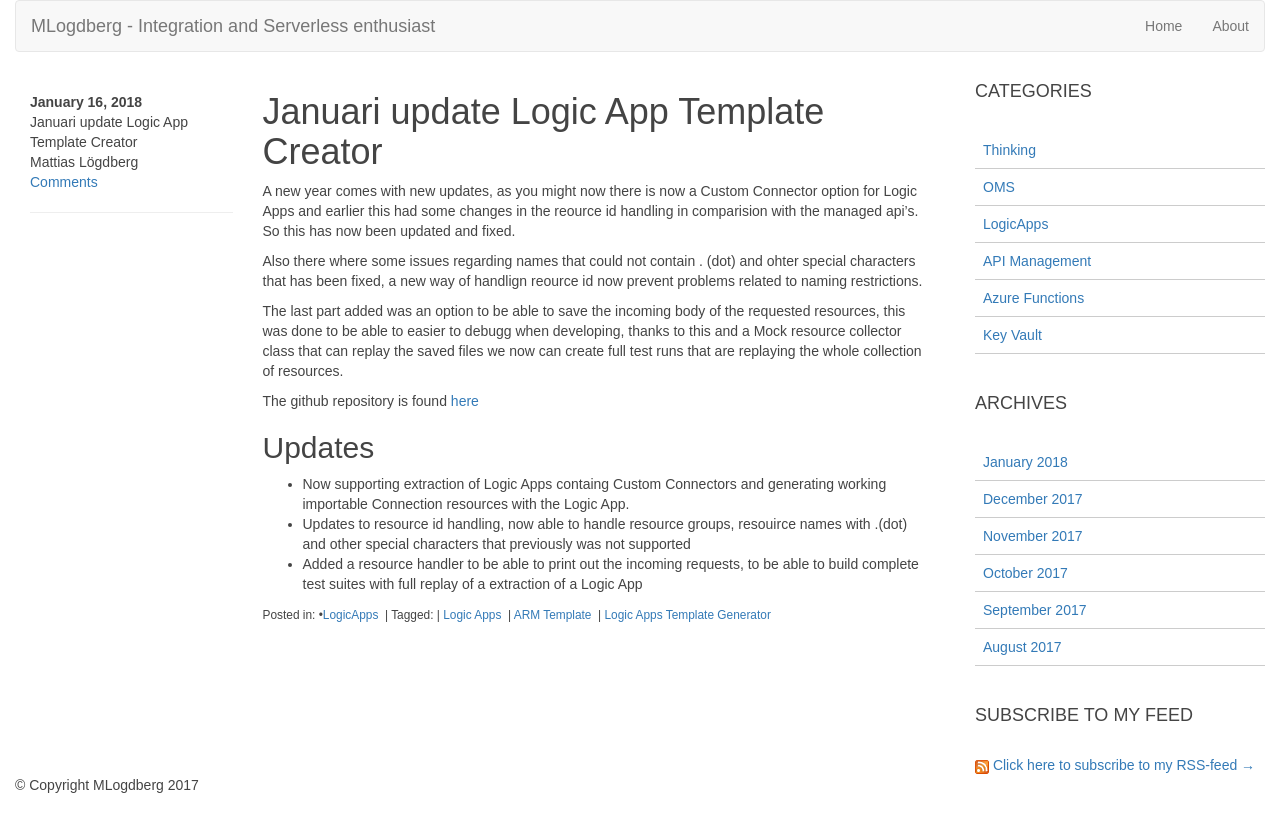
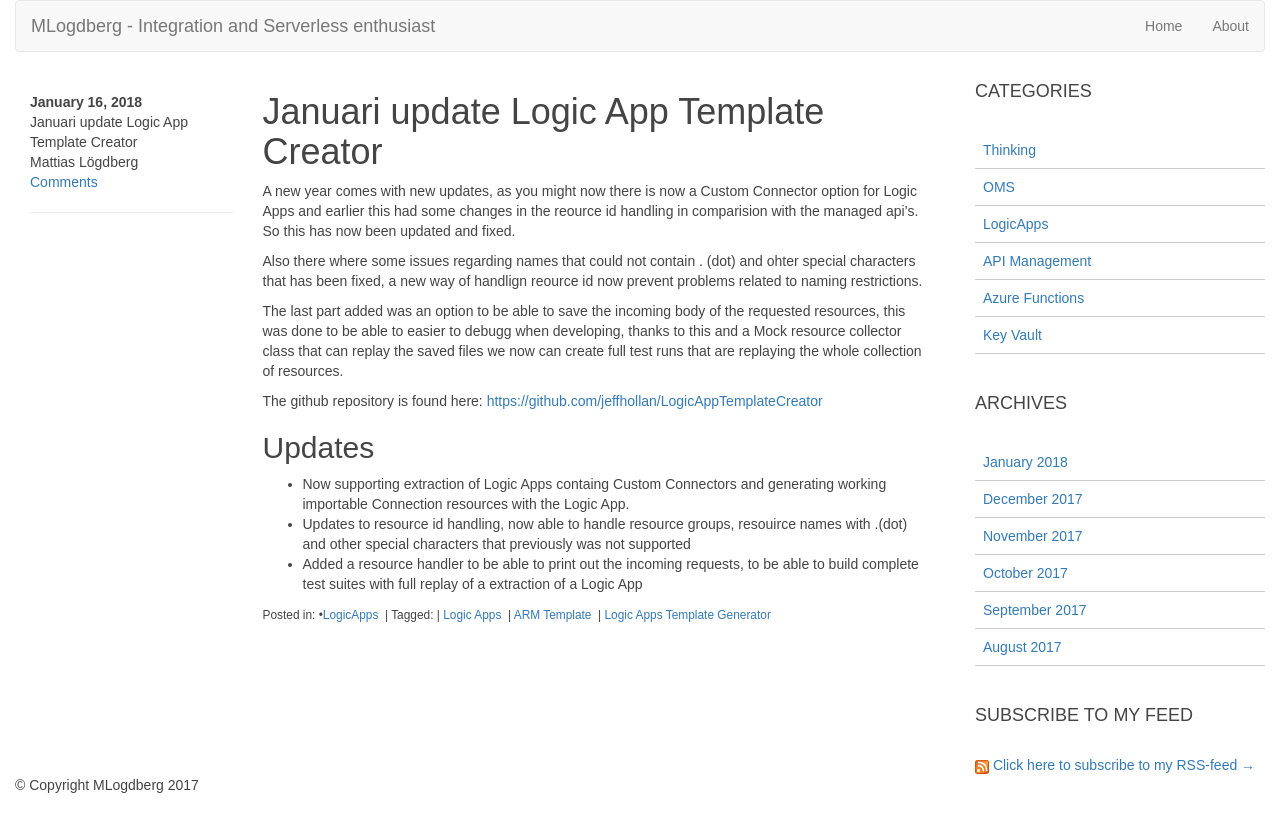
Before and after one commit to MLogdberg/mlogdberg.github.io, a Jekyll site: the page built from _posts/2018-01-16-Logic App Template Generator Update Januari.md, in a window 1280 px wide. Shown: the top 832 px of the page. Built offline with Jekyll 4.4.1, drawn with Linux system fonts in a browser that asks for light colours; nearby versions of some CDN libraries; some web fonts are replaced; comment, search, counter and statistics services are not loaded; some of the changed lines change nothing that is shown.

Commit message:
link fixed

```diff
--- a/_posts/2018-01-16-Logic App Template Generator Update Januari.md
+++ b/_posts/2018-01-16-Logic App Template Generator Update Januari.md
@@ -15,7 +15,7 @@
 
 The last part added was an option to be able to save the incoming body of the requested resources, this was done to be able to easier to debugg when developing, thanks to this and a Mock resource collector class  that can replay the saved files we  now can create full test runs that are replaying the whole collection of resources.
 
-The github repository is found [here](https://github.com/jeffhollan/LogicAppTemplateCreator)
+The github repository is found here: [https://github.com/jeffhollan/LogicAppTemplateCreator](https://github.com/jeffhollan/LogicAppTemplateCreator)
 
 ## Updates
 * Now supporting extraction of Logic Apps containg Custom Connectors and generating working importable Connection resources with the Logic App.
```
